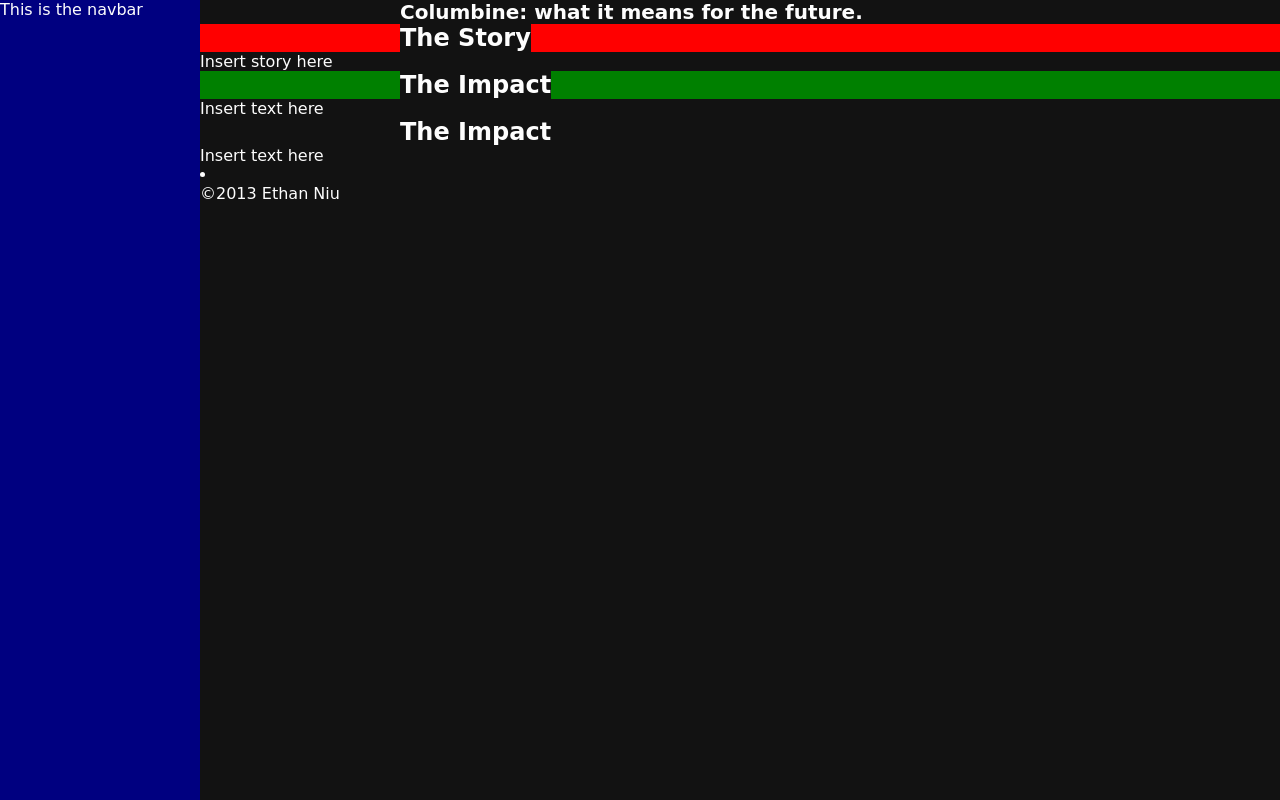
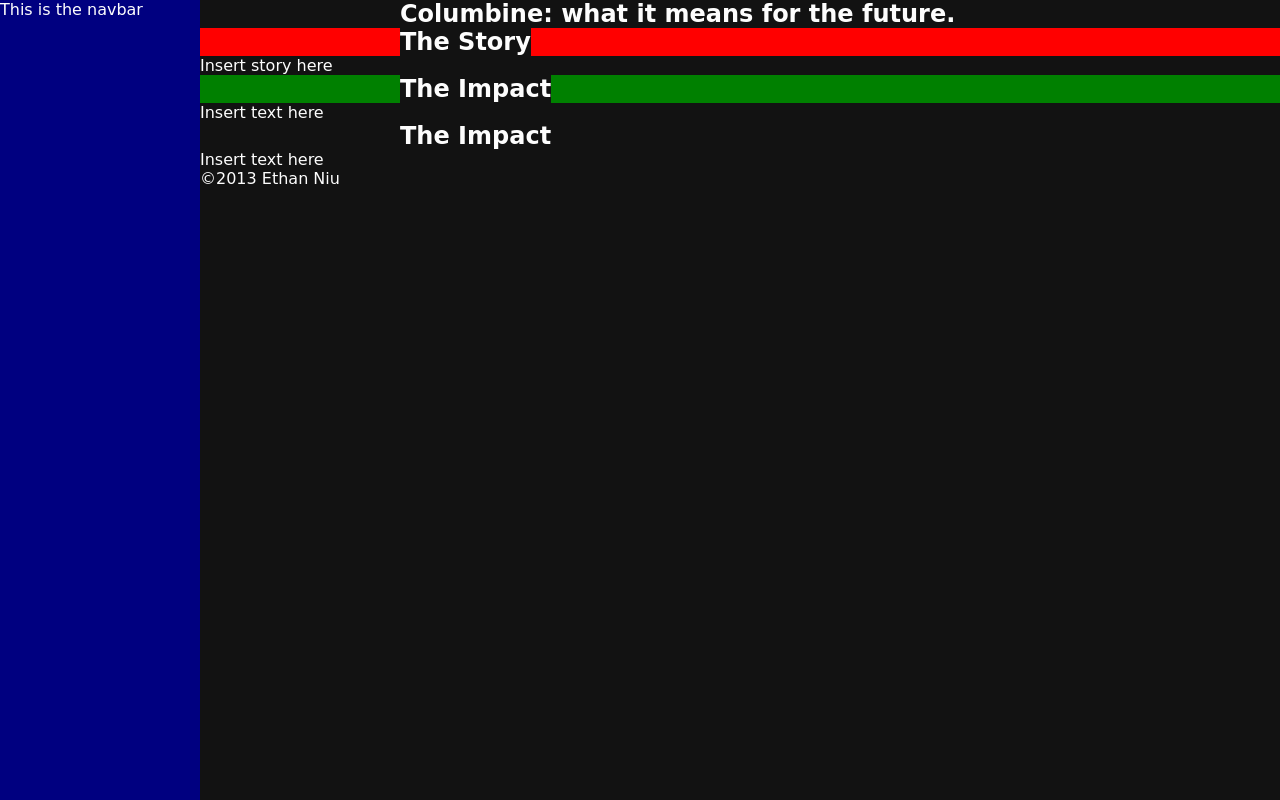
Before and after one commit to 1pan1/columbine, a plain HTML site: page index.html in a window 1280 px wide. Drawn offline with Linux system fonts and the light colour scheme; a web font is replaced by a local one.

Commit message:
Update stylesheet.css

```diff
--- a/stylesheet.css
+++ b/stylesheet.css
@@ -15,7 +15,7 @@ nav {
 h1 {
     display: inline-block;
     text-align: right;
-    font-size: 20px;
+    font-size: 24px;
     margin-left: 200px;
 }
 h2 {
@@ -32,3 +32,7 @@ section {
 .impact {
     background: green;
 }
+footer {
+    background: orange;
+    list-style-type: none;
+}
```
